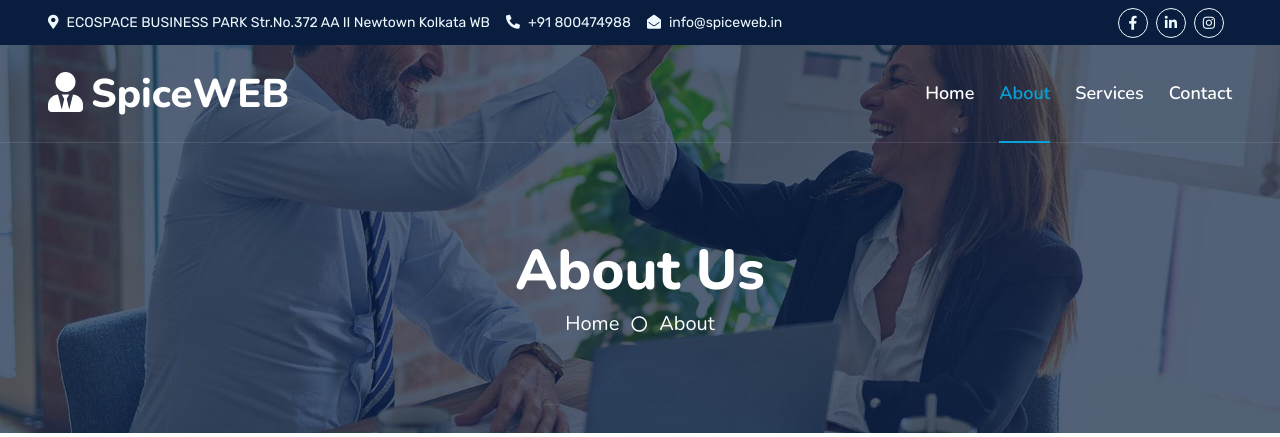
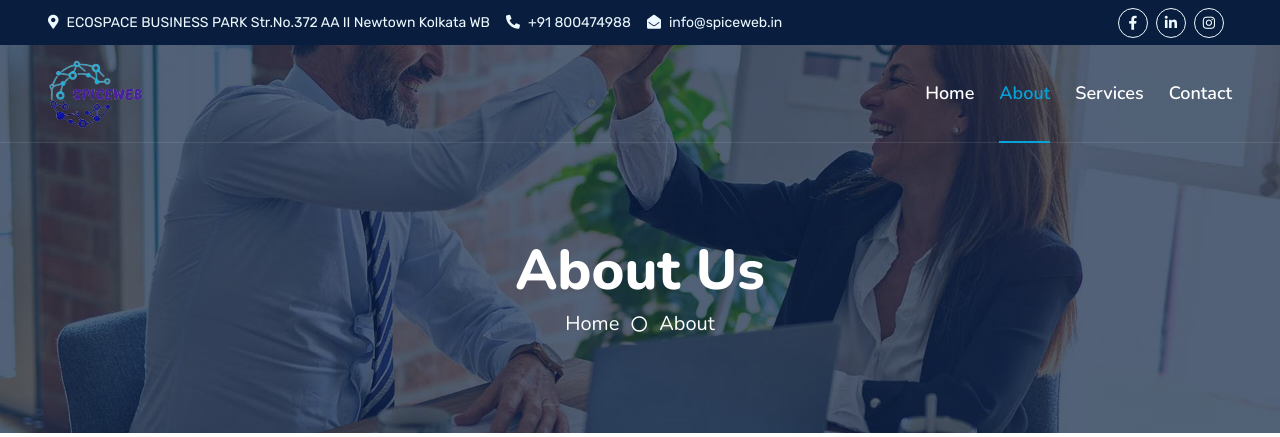
Before and after one commit to SpiceWEB507/SpiceWEB, a Django app: page /about/ in a window 1280 px wide. Shown: the top 437 px of the page. Run offline with Django 4.2, Linux system fonts and the light colour scheme; some libraries are stand-ins or nearby versions.

Commit message:
Second commit

```diff
--- a/SpiceWEB/settings.py
+++ b/SpiceWEB/settings.py
@@ -27,7 +27,7 @@ SECRET_KEY = 'django-insecure-5!$s!1+upm0dw_6&6roydgf^sqx7wo49%i)d5&(=mp!_$7um^+
 # SECURITY WARNING: don't run with debug turned on in production!
 DEBUG = True
 
-ALLOWED_HOSTS = []
+ALLOWED_HOSTS = ['13.49.102.126']
 
 
 # Application definition
--- a/templates/testapp/about.html
+++ b/templates/testapp/about.html
@@ -68,7 +68,8 @@
     <div class="container-fluid position-relative p-0">
         <nav class="navbar navbar-expand-lg navbar-dark px-5 py-3 py-lg-0">
             <a href="index.html" class="navbar-brand p-0">
-                <h1 class="m-0"><i class="fa fa-user-tie me-2"></i>SpiceWEB</h1>
+                <img class="w-100" src="/static/img/spaceweb.png" width="150" height="70">
+<!--<h1 class="m-0"><i class="fa fa-user-tie me-2"></i>SpiceWEB</h1>-->
             </a>
             <button class="navbar-toggler" type="button" data-bs-toggle="collapse" data-bs-target="#navbarCollapse">
                 <span class="fa fa-bars"></span>
--- a/templates/testapp/contact.html
+++ b/templates/testapp/contact.html
@@ -67,7 +67,8 @@
     <div class="container-fluid position-relative p-0">
         <nav class="navbar navbar-expand-lg navbar-dark px-5 py-3 py-lg-0">
             <a href="index.html" class="navbar-brand p-0">
-                <h1 class="m-0"><i class="fa fa-user-tie me-2"></i>SpiceWEB</h1>
+                <!--<h1 class="m-0"><i class="fa fa-user-tie me-2"></i>SpiceWEB</h1>-->
+                <img class="w-100" src="/static/img/spaceweb.png" width="150" height="70">
             </a>
             <button class="navbar-toggler" type="button" data-bs-toggle="collapse" data-bs-target="#navbarCollapse">
                 <span class="fa fa-bars"></span>
--- a/templates/testapp/service.html
+++ b/templates/testapp/service.html
@@ -69,7 +69,8 @@
     <div class="container-fluid position-relative p-0">
         <nav class="navbar navbar-expand-lg navbar-dark px-5 py-3 py-lg-0">
             <a href="index.html" class="navbar-brand p-0">
-                <h1 class="m-0"><i class="fa fa-user-tie me-2"></i>SpiceWEB</h1>
+                <!--<h1 class="m-0"><i class="fa fa-user-tie me-2"></i>SpiceWEB</h1>-->
+                <img class="w-100" src="/static/img/spaceweb.png" width="150" height="70">
             </a>
             <button class="navbar-toggler" type="button" data-bs-toggle="collapse" data-bs-target="#navbarCollapse">
                 <span class="fa fa-bars"></span>
```
